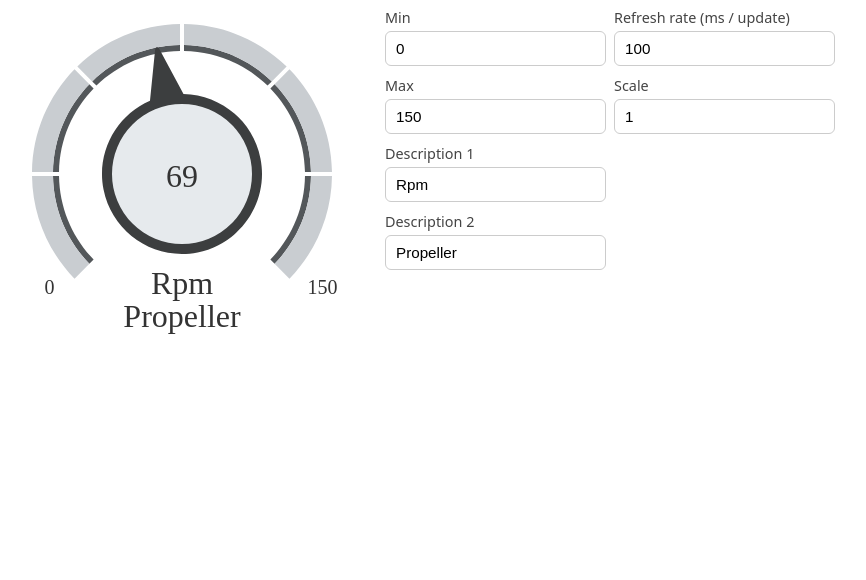
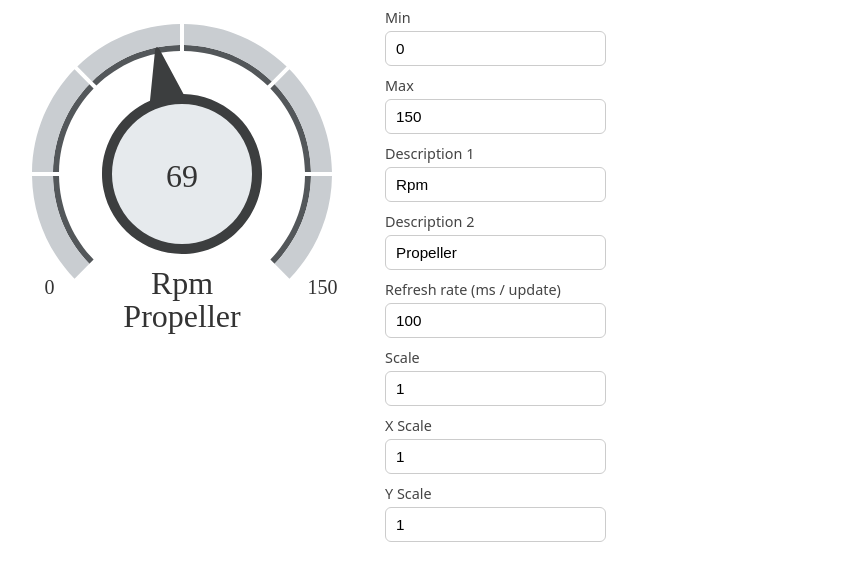
Before and after one commit to hasoit/Gauge, a React (Vite) app: page / in a window 1280 px wide. Shown: the top 580 px of the page, without its empty margins (21-887 px from the left). Built offline with nearby package versions, Linux system fonts and the light colour scheme.

Commit message:
allow for the user to scale x and y axes independently

```diff
--- a/src/App.tsx
+++ b/src/App.tsx
@@ -11,7 +11,9 @@ export default function App() {
   const [max, setMax] = useState(150);
   const [min, setMin] = useState(0);
   const [refreshRateMS, setRefreshRateMS] = useState(100);
-  const [scale, setScale] = useState(1.0);
+  const [scale, setScale] = useState(1);
+  const [ScaleX, setScaleX] = useState(1);
+  const [scaleY, setScaleY] = useState(1);
   const [description1, setDescription1] = useState("Rpm");
   const [description2, setDescription2] = useState("Propeller");
 
@@ -24,6 +26,8 @@ export default function App() {
         description1={description1}
         description2={description2}
         scale={scale}
+        xScale={ScaleX}
+        yScale={scaleY}
       />
 
       <Col>
@@ -54,9 +58,7 @@ export default function App() {
           onEnterKey={setDescription2}
           validate={(v) => v.length < 32}
         />
-      </Col>
 
-      <Col>
         <NumberInput
           label="Refresh rate (ms / update)"
           initialValue={refreshRateMS}
@@ -70,6 +72,20 @@ export default function App() {
           onEnterKey={setScale}
           validate={(v) => v > 0 && v.toString().length < 8}
         />
+
+        <FloatInput
+          label="X Scale"
+          initialValue={ScaleX}
+          onEnterKey={setScaleX}
+          validate={(v) => v > 0 && v.toString().length < 8}
+        />
+
+        <FloatInput
+          label="Y Scale"
+          initialValue={scaleY}
+          onEnterKey={setScaleY}
+          validate={(v) => v > 0 && v.toString().length < 8}
+        />
       </Col>
     </Row>
   );
--- a/src/components/Gauge.tsx
+++ b/src/components/Gauge.tsx
@@ -10,6 +10,8 @@ type GaugeProps = {
   description1: string;
   description2: string;
   scale: number;
+  xScale: number;
+  yScale: number;
 };
 
 export const Gauge = ({
@@ -18,7 +20,9 @@ export const Gauge = ({
   max,
   description1,
   description2,
-  scale
+  scale,
+  xScale,
+  yScale
 }: GaugeProps) => {
   const MAX_ANGLE = 269;
 
@@ -31,10 +35,9 @@ export const Gauge = ({
 
   return (
     <svg
-      width={scale * 390}
-      height={scale * 332}
+      width={xScale * scale * 390}
+      height={yScale * scale * 332}
       viewBox="0 0 390 332"
-      fill="black"
     >
       <Ring />
       <Dial angle={angle} />
```
